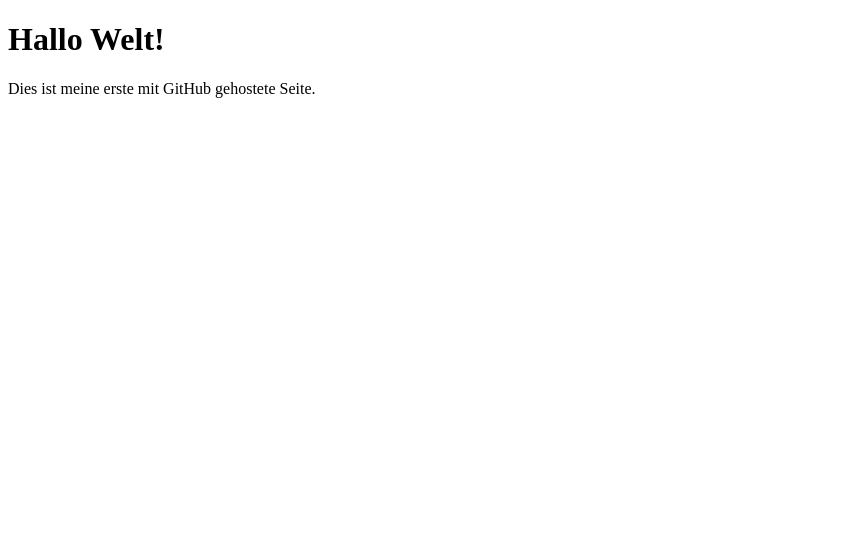
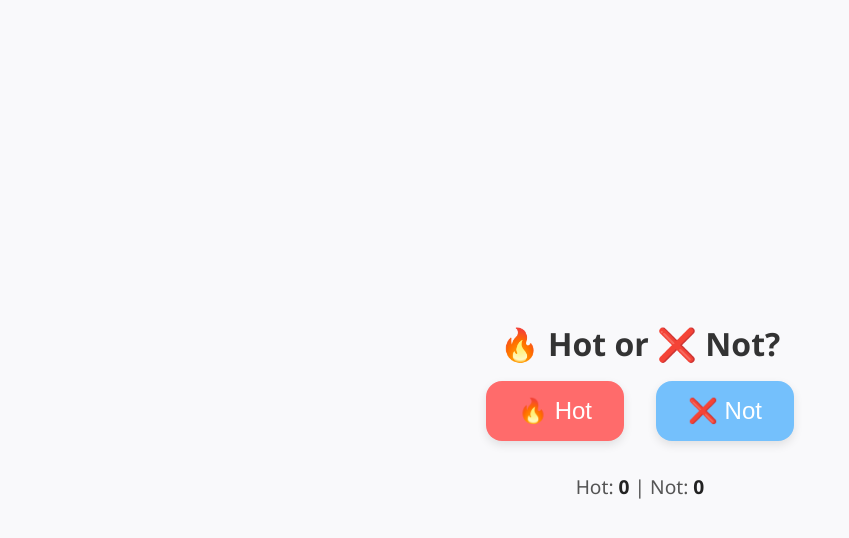
Before and after one commit to GaHub101/ZaWo, a plain HTML site: page index.html in a window 1280 px wide. Shown: the whole page, without its empty margins (0-849 px from the left). Drawn offline with Linux system fonts and the light colour scheme.

Commit message:
Update index.html

```diff
--- a/index.html
+++ b/index.html
@@ -1,10 +1,91 @@
 <!DOCTYPE html>
-<html>
+<html lang="de">
 <head>
-  <title>Meine erste Webseite</title>
+  <meta charset="UTF-8">
+  <meta name="viewport" content="width=device-width, initial-scale=1">
+  <title>Hot or Not Voting</title>
+  <style>
+    body {
+      font-family: 'Segoe UI', sans-serif;
+      background: #f9f9fb;
+      display: flex;
+      flex-direction: column;
+      align-items: center;
+      justify-content: center;
+      height: 100vh;
+      margin: 0;
+    }
+
+    h1 {
+      color: #333;
+      margin-bottom: 1rem;
+    }
+
+    .vote-buttons {
+      display: flex;
+      gap: 2rem;
+    }
+
+    button {
+      padding: 1rem 2rem;
+      font-size: 1.5rem;
+      border: none;
+      border-radius: 16px;
+      cursor: pointer;
+      transition: transform 0.1s ease, box-shadow 0.2s;
+      box-shadow: 0 4px 10px rgba(0, 0, 0, 0.1);
+    }
+
+    button:hover {
+      transform: scale(1.05);
+    }
+
+    .hot {
+      background-color: #ff6b6b;
+      color: white;
+    }
+
+    .not {
+      background-color: #74c0fc;
+      color: white;
+    }
+
+    .counter {
+      margin-top: 2rem;
+      font-size: 1.2rem;
+      color: #555;
+    }
+
+    .number {
+      font-weight: bold;
+      color: #222;
+    }
+  </style>
 </head>
 <body>
-  <h1>Hallo Welt!</h1>
-  <p>Dies ist meine erste mit GitHub gehostete Seite.</p>
+  <h1>🔥 Hot or ❌ Not?</h1>
+  <div class="vote-buttons">
+    <button class="hot" onclick="vote('hot')">🔥 Hot</button>
+    <button class="not" onclick="vote('not')">❌ Not</button>
+  </div>
+  <div class="counter">
+    Hot: <span class="number" id="hot-count">0</span> |
+    Not: <span class="number" id="not-count">0</span>
+  </div>
+
+  <script>
+    let hotVotes = 0;
+    let notVotes = 0;
+
+    function vote(type) {
+      if (type === 'hot') {
+        hotVotes++;
+        document.getElementById('hot-count').textContent = hotVotes;
+      } else if (type === 'not') {
+        notVotes++;
+        document.getElementById('not-count').textContent = notVotes;
+      }
+    }
+  </script>
 </body>
 </html>
```
